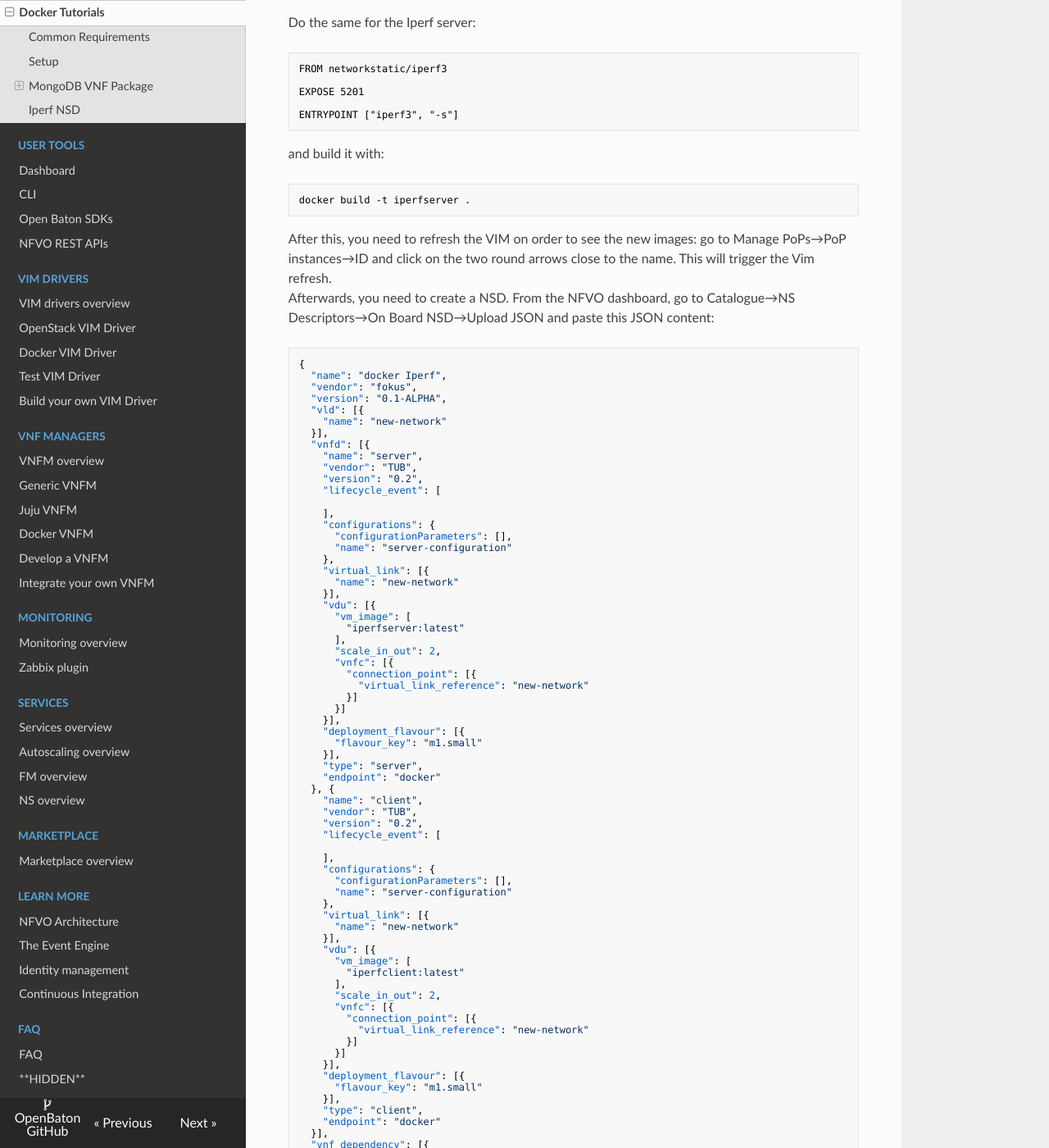
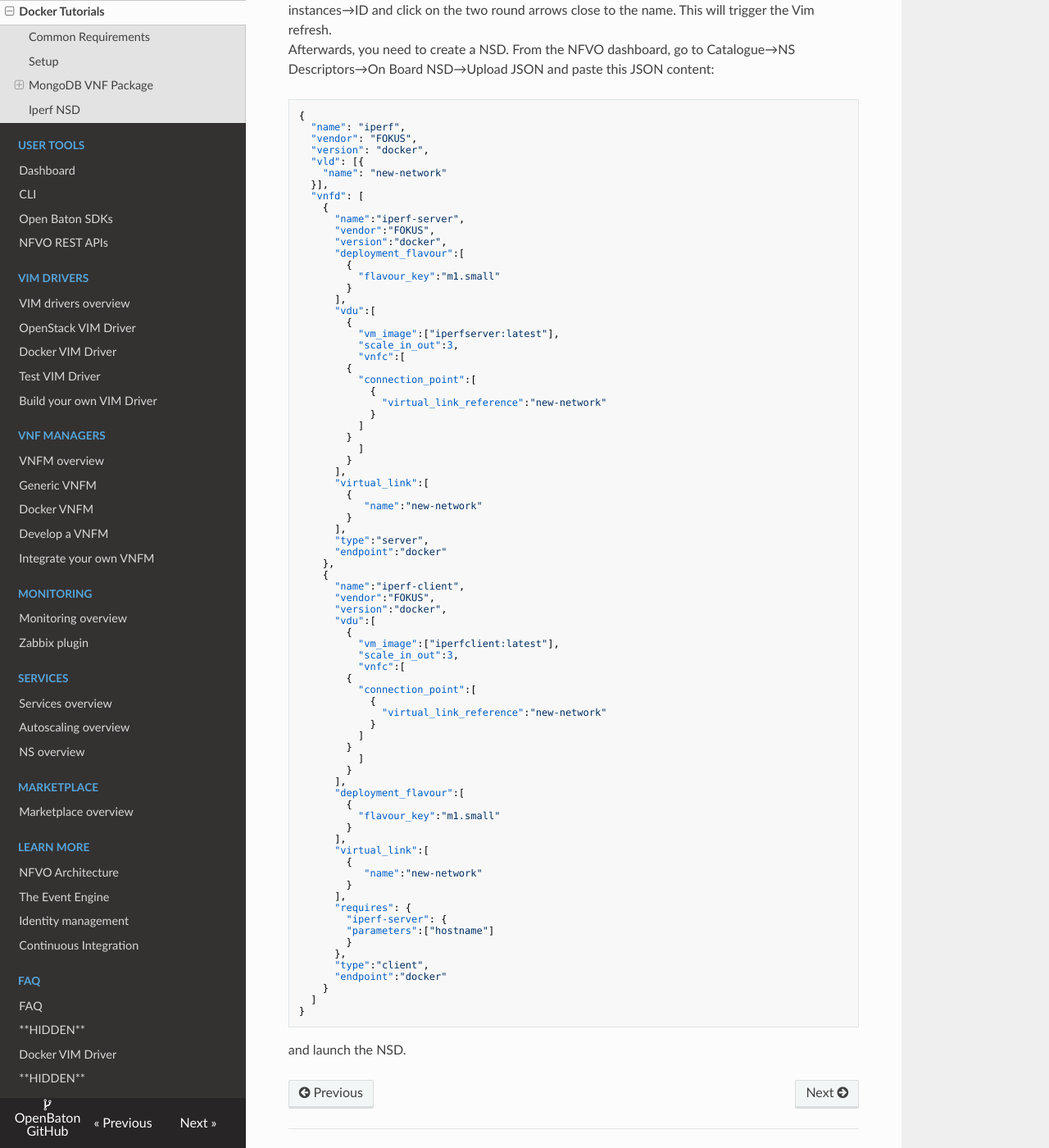
Before and after one commit to openbaton/docs, an MkDocs documentation site: the page built from docs/tutorial-docker.md, in a window 1280 px wide and 1400 px high, scrolled down 3004 px. Shown: the whole window at 82% size. Built offline with MkDocs 1.6.1, drawn with Linux system fonts in a browser that asks for light colours; nearby versions of some CDN libraries; old or Windows-style settings are respelled for this version of MkDocs; some of the changed text lies outside the part shown.

Commit message:
update docs for 6.0.0

````diff
--- a/docs/nfvo-configuration.md
+++ b/docs/nfvo-configuration.md
@@ -33,7 +33,7 @@
 
 Again, this property is very important to be set to the broker ip reachable from outside the machine were is running.
 
-#### Additional rabbitMQ paramters required by the NFVO
+#### Additional rabbitMQ parameters required by the NFVO
 
 ```parameters
 nfvo.rabbit.management.port=15672
--- a/docs/tutorial-docker.md
+++ b/docs/tutorial-docker.md
@@ -92,34 +92,18 @@
 name: MongoDB
 description: MongoDB
 provider: TUB
-nfvo_version: 5.0.0
+nfvo_version: 6.0.0
 vim_types:
  - docker
-image:
-    upload: "check"
-    names:
-        - "mongo:latest"
-    link: "mongo:latest"
-image-config:
-    name: "mongo:latest"
-    diskFormat: QCOW2
-    containerFormat: BARE
-    minCPU: 0
-    minDisk: 0
-    minRam: 0
-    isPublic: false
 ```
 
 Where:
 
 * **vim_types** must have docker (pointing to the Docker VIM Driver)
-* **image upload** can be put to check in order to execute `docker pull` with the image link in case the image name is not available. _**NOTE: the image name must be the same as the link since in docker there is not distinction**_
-* **image-config** the name must be the same as the link. the Disk Format and container format are ignored so you can use "QCOW2" and "BARE", as well as for the limits, everything can be 0,
 
 You can then create and upload the tar file to the VNF Package page of the Dashboard and you should have a VNFD called in this case MongoDB that represent a MongoDB Container.
 
 Afterwards, from the NSD page, you can create a NSD using the form and selecting the MongoDB VNF.
-
 
 ## Iperf NSD
 
@@ -162,90 +146,87 @@
 
 ```json
 {
-  "name": "docker Iperf",
-  "vendor": "fokus",
-  "version": "0.1-ALPHA",
+  "name": "iperf",
+  "vendor": "FOKUS",
+  "version": "docker",
   "vld": [{
     "name": "new-network"
   }],
-  "vnfd": [{
-    "name": "server",
-    "vendor": "TUB",
-    "version": "0.2",
-    "lifecycle_event": [
-
-    ],
-    "configurations": {
-      "configurationParameters": [],
-      "name": "server-configuration"
+  "vnfd": [
+    {
+      "name":"iperf-server",
+      "vendor":"FOKUS",
+      "version":"docker",
+      "deployment_flavour":[
+        {
+          "flavour_key":"m1.small"
+        }
+      ],
+      "vdu":[
+        {
+          "vm_image":["iperfserver:latest"],
+          "scale_in_out":3,
+          "vnfc":[
+        {
+          "connection_point":[
+            {
+              "virtual_link_reference":"new-network"
+            }
+          ]
+        }
+          ]
+        }
+      ],
+      "virtual_link":[
+        {
+           "name":"new-network"
+        }
+      ],
+      "type":"server",
+      "endpoint":"docker"
     },
-    "virtual_link": [{
-      "name": "new-network"
-    }],
-    "vdu": [{
-      "vm_image": [
-        "iperfserver:latest"
+    {
+      "name":"iperf-client",
+      "vendor":"FOKUS",
+      "version":"docker",
+      "vdu":[
+        {
+          "vm_image":["iperfclient:latest"],
+          "scale_in_out":3,
+          "vnfc":[
+        {
+          "connection_point":[
+            {
+              "virtual_link_reference":"new-network"
+            }
+          ]
+        }
+          ]
+        }
       ],
-      "scale_in_out": 2,
-      "vnfc": [{
-        "connection_point": [{
-          "virtual_link_reference": "new-network"
-        }]
-      }]
-    }],
-    "deployment_flavour": [{
-      "flavour_key": "m1.small"
-    }],
-    "type": "server",
-    "endpoint": "docker"
-  }, {
-    "name": "client",
-    "vendor": "TUB",
-    "version": "0.2",
-    "lifecycle_event": [
-
-    ],
-    "configurations": {
-      "configurationParameters": [],
-      "name": "server-configuration"
-    },
-    "virtual_link": [{
-      "name": "new-network"
-    }],
-    "vdu": [{
-      "vm_image": [
-        "iperfclient:latest"
+      "deployment_flavour":[
+        {
+          "flavour_key":"m1.small"
+        }
       ],
-      "scale_in_out": 2,
-      "vnfc": [{
-        "connection_point": [{
-          "virtual_link_reference": "new-network"
-        }]
-      }]
-    }],
-    "deployment_flavour": [{
-      "flavour_key": "m1.small"
-    }],
-    "type": "client",
-    "endpoint": "docker"
-  }],
-  "vnf_dependency": [{
-    "source": {
-      "name": "server"
-    },
-    "target": {
-      "name": "client"
-    },
-    "parameters": [
-      "hostname"
-    ]
-  }]
+      "virtual_link":[
+        {
+           "name":"new-network"
+        }
+      ],
+      "requires": {
+        "iperf-server": {
+        "parameters":["hostname"]
+        }
+      },
+      "type":"client",
+      "endpoint":"docker"
+    }
+  ]
 }
 ```
 
 and launch the NSD.
 
-
-
 [docker-vnfm]: vnfm-docker
 [docker-driver]: docker-driver
--- a/mkdocs.yml
+++ b/mkdocs.yml
@@ -19,8 +19,8 @@
 - ['iperf-NSR.md', 'Tutorials', 'Iperf NS']
 - ['tutorial-sipp.md', 'Tutorials', 'SIPp NS']
 - ['ims-NSR.md', 'Tutorials', 'OpenIMSCore NS']
-- ['tutorial-juju.md', 'Tutorials', 'OpenIMSCore NS with Juju VNFM']
-- ['fms-sipp-tutorial.md', 'Tutorials', 'Fault Management System']
+#- ['tutorial-juju.md', 'Tutorials', 'OpenIMSCore NS with Juju VNFM']
+#- ['fms-sipp-tutorial.md', 'Tutorials', 'Fault Management System']
 - ['tutorial-docker.md', 'Tutorials', 'Docker Tutorials']
 - ['nfvo-how-to-use-gui.md', 'User Tools', 'Dashboard']
 - ['nfvo-how-to-use-cli.md', 'User Tools', 'CLI']
@@ -33,7 +33,7 @@
 - ['vim-driver-create.md', 'VIM Drivers', 'Build your own VIM Driver']
 - ['vnfm-intro.md', 'VNF Managers', 'VNFM overview']
 - ['vnfm-generic.md', 'VNF Managers', 'Generic VNFM']
-- ['vnfm-juju.md', 'VNF Managers', 'Juju VNFM']
+#- ['vnfm-juju.md', 'VNF Managers', 'Juju VNFM']
 - ['vnfm-docker.md', 'VNF Managers', 'Docker VNFM']
 - ['vnfm-how-to-write.md', 'VNF Managers', 'Develop a VNFM']
 - ['vnfm-vendor-specific.md', 'VNF Managers', 'Integrate your own VNFM']
@@ -41,7 +41,7 @@
 - ['zabbix-plugin.md', 'Monitoring', 'Zabbix plugin']
 - ['services.md', 'Services', 'Services overview']
 - ['autoscaling.md', 'Services', 'Autoscaling overview']
-- ['fault-management.md', 'Services', 'FM overview']
+#- ['fault-management.md', 'Services', 'FM overview']
 - ['network-slicing.md', 'Services', 'NS overview']
 - ['marketplace.md', 'Marketplace', 'Marketplace overview']
 - ['nfvo-architecture.md', 'Learn More', 'NFVO Architecture']
````
Also changed, not shown: docs/descriptors/tutorial-iperf-NSR/tutorial-iperf-NSR-floatingIPs.json (+6 -14 lines), docs/descriptors/tutorial-iperf-NSR/tutorial-iperf-NSR-privateIPs.json (+8 -18 lines), docs/descriptors/tutorial-sipp-fms/sipp-fms-nsd.json (+6 -14 lines), docs/descriptors/tutorial-sipp/NetworkServiceDescriptor-SIPp-floatingIPs.json (+6 -14 lines), docs/descriptors/tutorial-sipp/NetworkServiceDescriptor-SIPp.json (+6 -14 lines), docs/nfvo-installation-dev.md (added, +100 -0 lines), docs/nfvo-installation-docker.md (+27 -55 lines), docs/nfvo-installation.md (+5 -11 lines), docs/vnf-package.md (+11 -41 lines).
